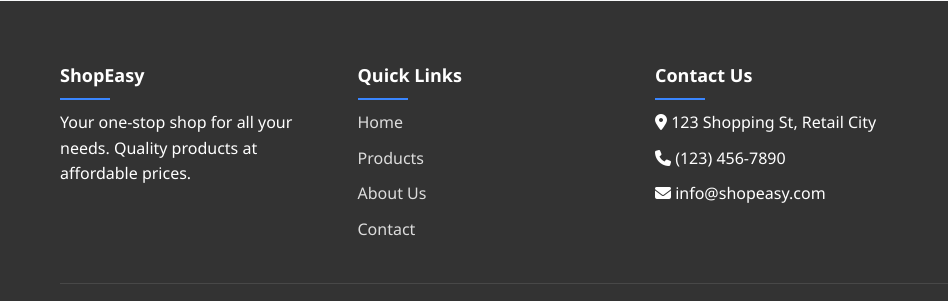
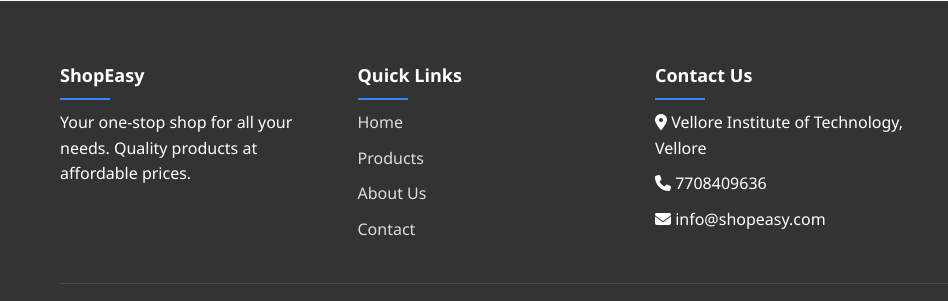
Before and after one commit to nivethan-raaj/E-commerce, a plain HTML site: page products.html in a window 1280 px wide. Shown: the part 1566-1867 px from the top of the page, 0-948 px from the left. Drawn offline with Linux system fonts and the light colour scheme.

Commit message:
completel

```diff
--- a/js/products.js
+++ b/js/products.js
@@ -7,7 +7,7 @@
             id: 1,
             name: 'Wireless Bluetooth Headphones',
             price: 79.99,
-            image: 'https://via.placeholder.com/300',
+            image: "/images/imagecheck.jpeg",
             category: 'electronics',
             rating: 4.5,
             description: 'High-quality wireless headphones with noise cancellation and long battery life.'
--- a/products.html
+++ b/products.html
@@ -102,8 +102,8 @@
                 </div>
                 <div class="footer-section">
                     <h3>Contact Us</h3>
-                    <p><i class="fas fa-map-marker-alt"></i> 123 Shopping St, Retail City</p>
-                    <p><i class="fas fa-phone"></i> (123) 456-7890</p>
+                    <p><i class="fas fa-map-marker-alt"></i> Vellore Institute of Technology, Vellore</p>
+                    <p><i class="fas fa-phone"></i> 7708409636</p>
                     <p><i class="fas fa-envelope"></i> info@shopeasy.com</p>
                 </div>
                 <div class="footer-section">
```
Also changed, not shown: checkout.html (+2 -2 lines), login.html (+2 -2 lines), signup.html (+2 -2 lines), images/imagecheck.jpeg (added).
